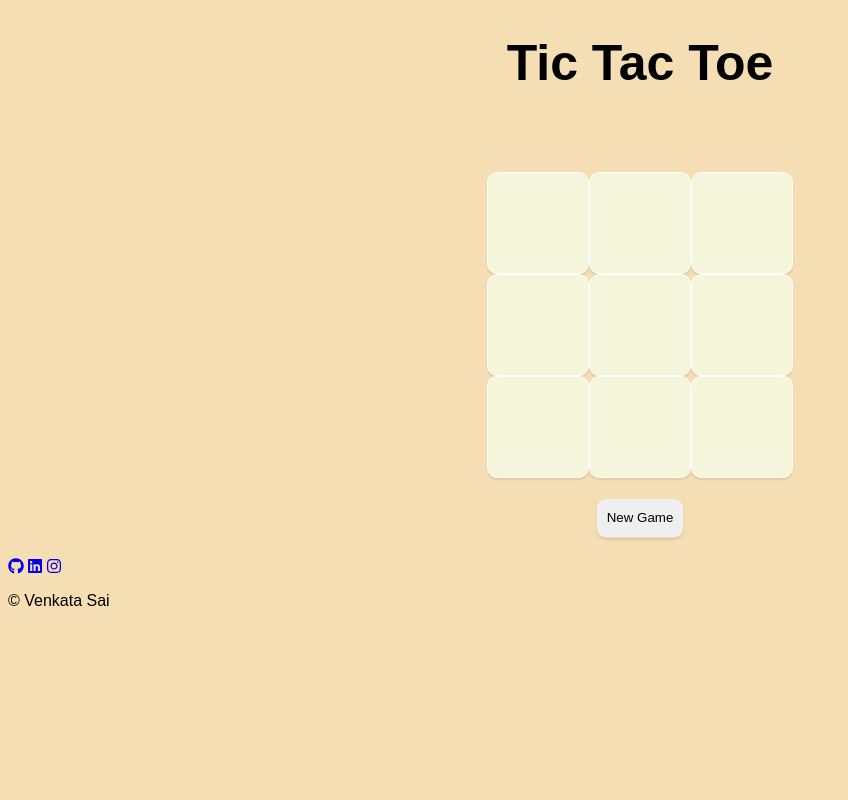
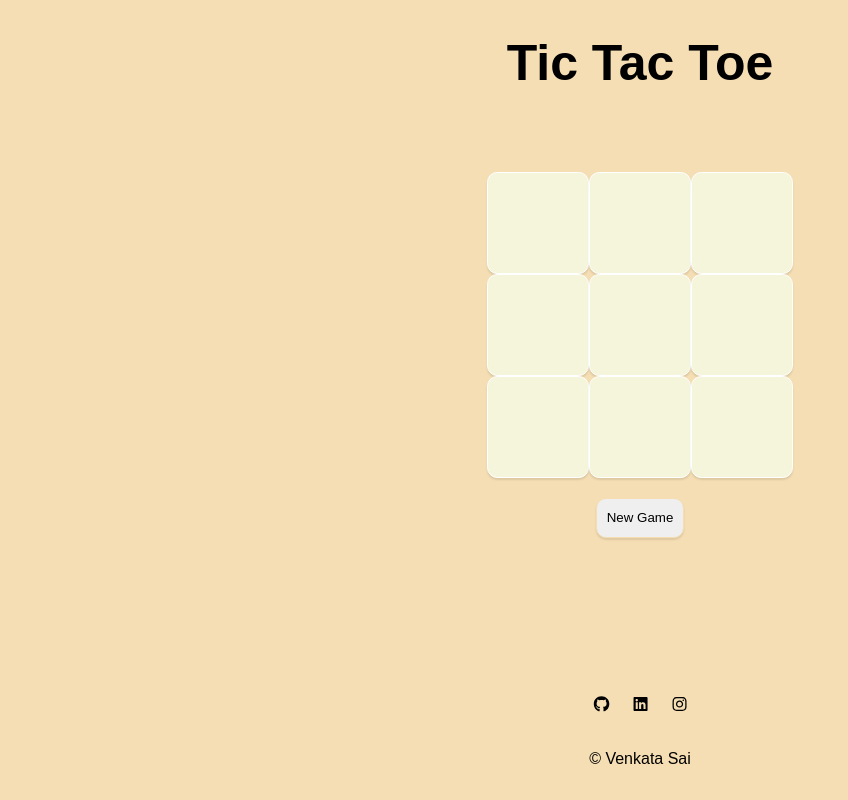
Before and after one commit to venkatasai24/Tic-Tac-Toe, a plain HTML site: page index.html in a window 1280 px wide. Shown: the whole page, without its empty margins (0-848 px from the left). Drawn offline with Linux system fonts and the light colour scheme.

Commit message:
Update styles.css

```diff
--- a/styles.css
+++ b/styles.css
@@ -58,6 +58,28 @@ button:hover{
     border: 1px solid white;
 }
 
+.foot {
+    position: absolute;
+    bottom: 2% ;
+    left:50%;
+    transform: translate(-50%,0%);
+    text-align: center;
+    color: black ;
+}
+
+.foot-link {
+    color: black;
+}
+
+.social-icon {
+    color: black;
+    margin: 20px 10px ;
+}
+
+.social-icon:hover {
+    color: beige ;
+}
+
 @media (max-width:350px) {
     .square {
         height: 75px;
```
